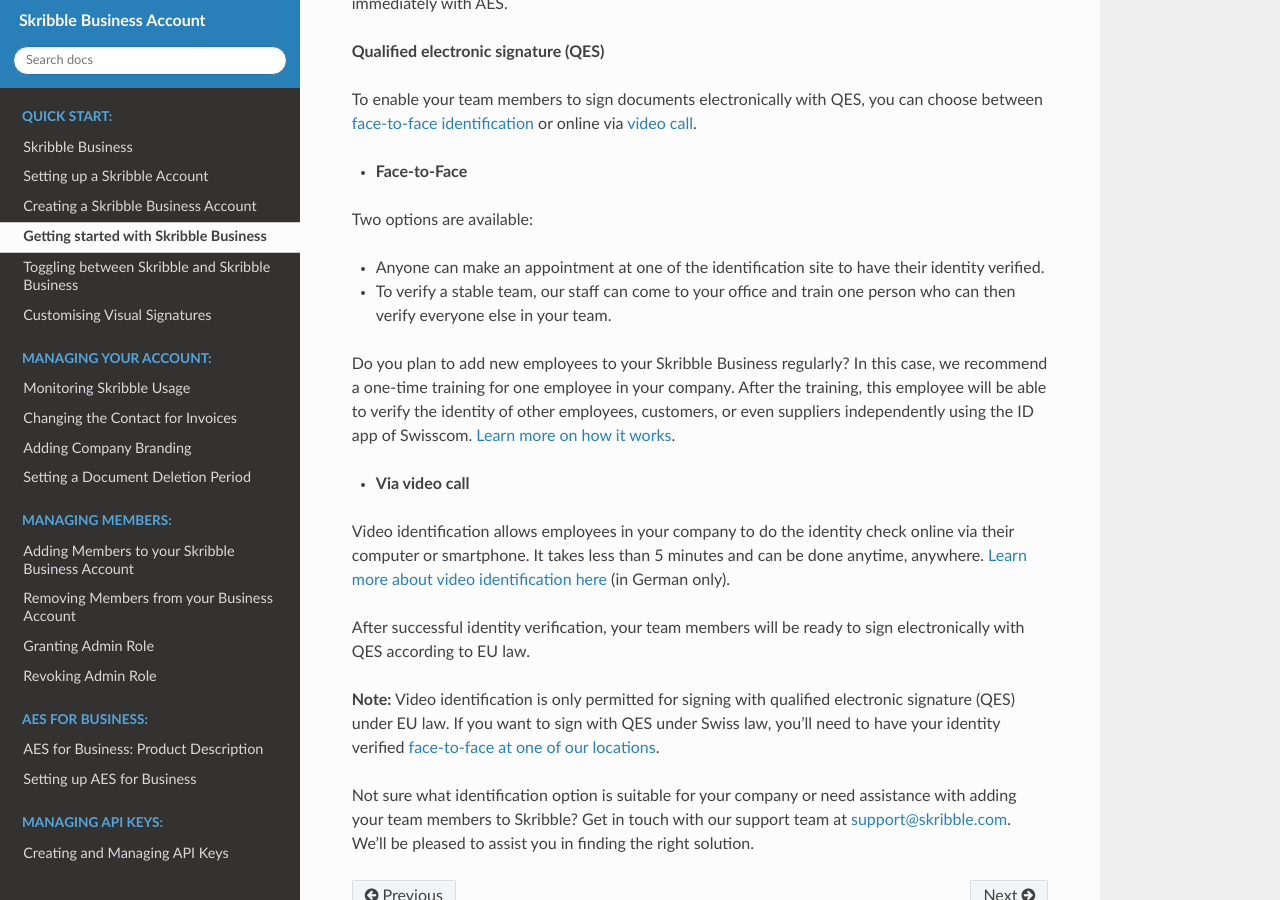
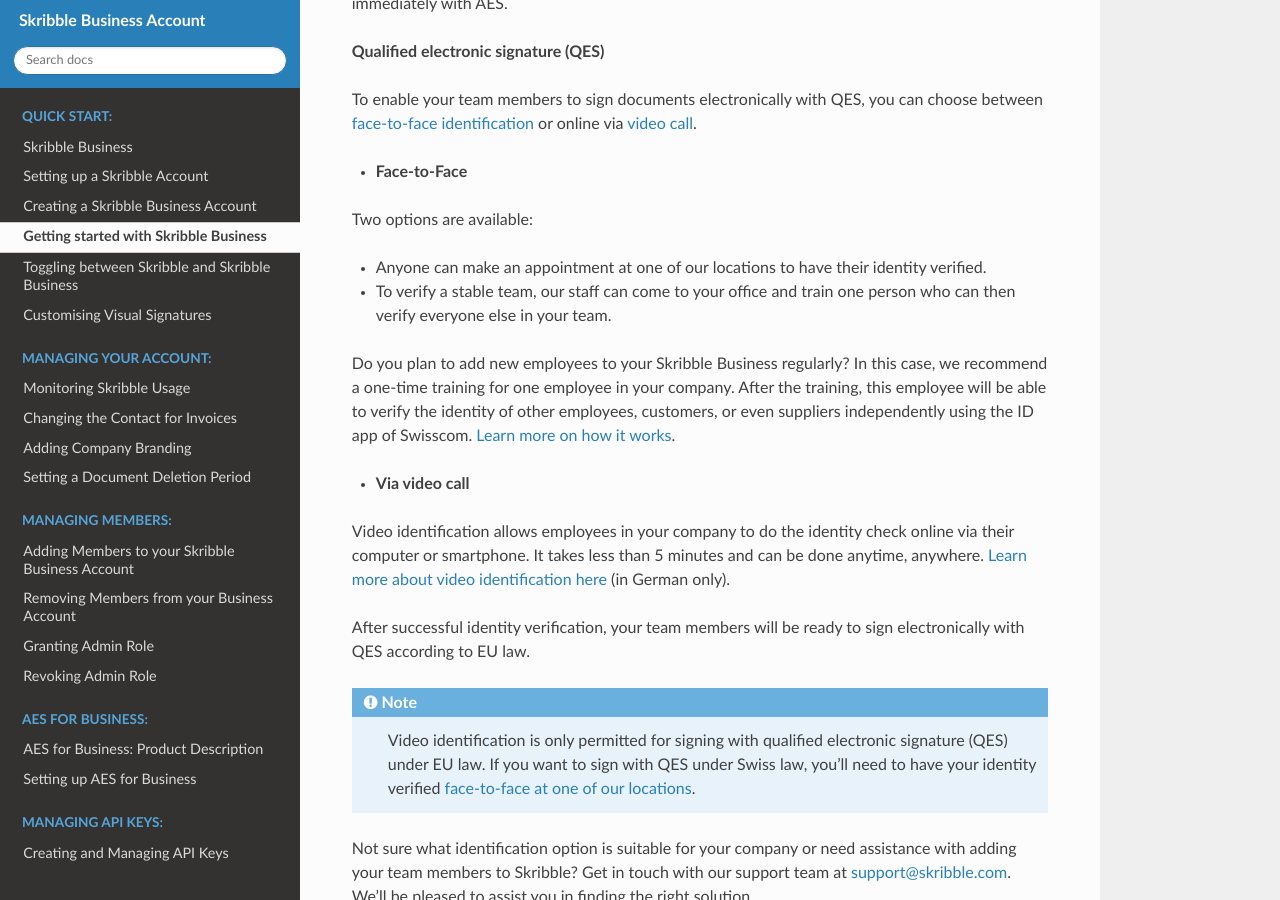
Before and after one commit to matthieu-bt/business-guide, a Sphinx documentation site: the page built from source/quickstart/onboard.rst, in a window 1280 px wide and 900 px high, scrolled down 1133 px. Built offline with Sphinx 7.4.7 and the Read the Docs theme 2.0.0, drawn with Linux system fonts in a browser that asks for light colours.

Commit message:
Added a note and corrected typo
Added a note to video ident and corrected a typo

```diff
--- a/source/quickstart/onboard.rst
+++ b/source/quickstart/onboard.rst
@@ -59,7 +59,7 @@
 
 Two options are available:
 
-- Anyone can make an appointment at one of the identification site to have their identity verified.
+- Anyone can make an appointment at one of our locations to have their identity verified.
 
 - To verify a stable team, our staff can come to your office and train one person who can then verify everyone else in your team.
 
```
Also changed, not shown: other parts of source/quickstart/onboard.rst (+3 -1 lines).
